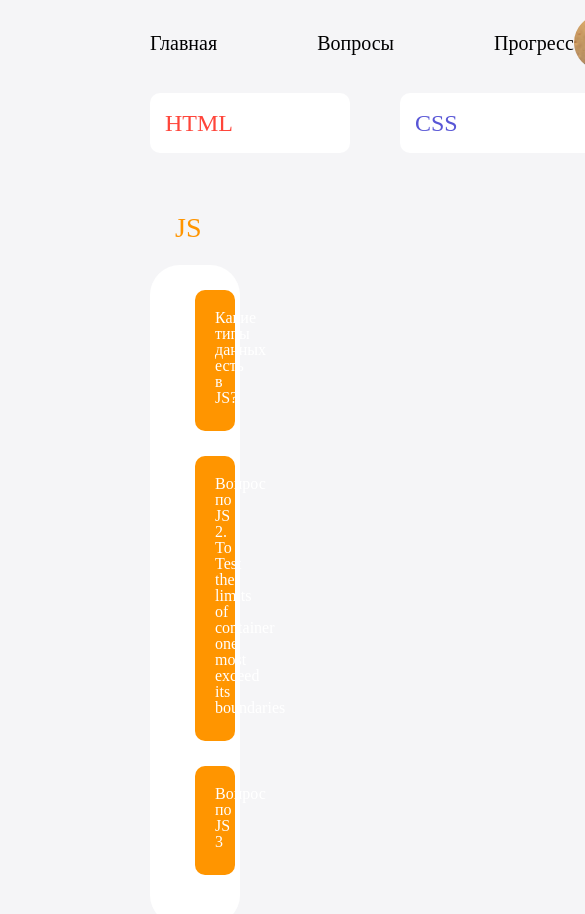
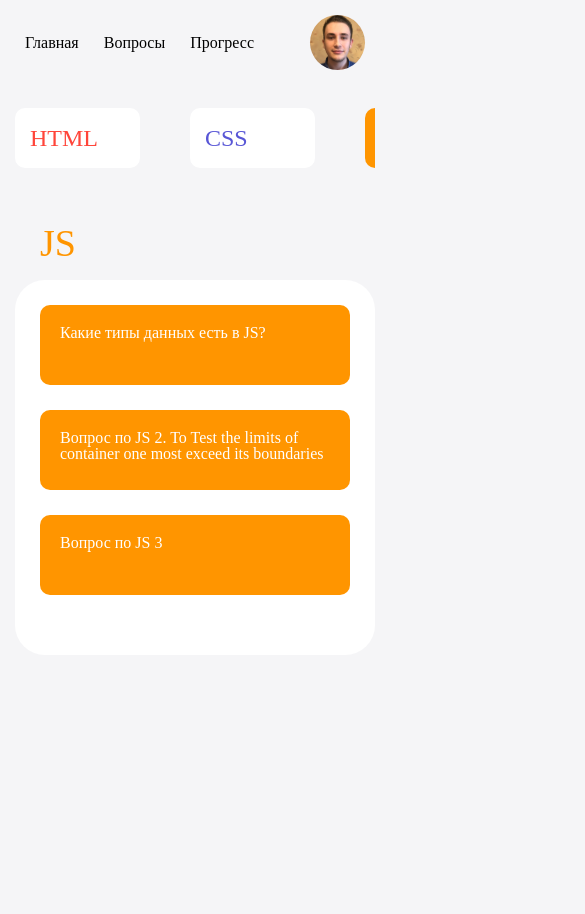
Before and after one commit to AlexMedyantsev/FrontendInterviewQuestions, a React app: page /questions in a window 390 px wide. Shown: the top 914 px of the page, 585 px wide, since content can reach past the window. After the commit the page ends 844 px from the top, so only its background shows below. Built offline with nearby package versions, Linux system fonts and the light colour scheme; a web font is replaced by a local one.

Commit message:
Сделал страницу с вопросами адаптивной для мобильных устройств

```diff
--- a/src/components/CodeSnippet.js
+++ b/src/components/CodeSnippet.js
@@ -5,7 +5,7 @@ import {docco, a11yDark} from 'react-syntax-highlighter/dist/esm/styles/hljs';
 function CodeSnippet({code, codeLanguage }) {
   return (
     <div className="code">
-      <SyntaxHighlighter showLineNumbers={true} language={codeLanguage} customStyle={{padding: '0.8em', lineHeight: '27px', paddingTop: '1em'}} style={a11yDark}>
+      <SyntaxHighlighter showLineNumbers={true} wrapLongLines={true} language={codeLanguage} customStyle={{padding: '0.8em', fontSize: '13px', lineHeight: '27px', paddingTop: '1em'}} style={a11yDark}>
         {code}
       </SyntaxHighlighter>
     </div>
--- a/src/components/QuestionContainer.js
+++ b/src/components/QuestionContainer.js
@@ -19,9 +19,13 @@ function QuestionContainer({question, color}) {
     changeCardState({...cardState, isAnswerShown: !cardState.isAnswerShown})
   }
 
+  let closeAllHandler = () => {
+    changeCardState({isOpen: false, isAnswerShown: false})
+  }
 
   return (
-    <div
+    <motion.div
+      // animate={cardState.isOpen ? {width: '47%'} : {width: '30%'}}
       className={cardState.isOpen ? "question" : "question question--rolled"}
       style={{backgroundColor: color}}
     >
@@ -57,7 +61,7 @@ function QuestionContainer({question, color}) {
         {cardState.isOpen &&
           <motion.button
             whileTap={{scale: 0.95}}
-            whileHover={{scale: 1.05, transition: {duration: 0.2}}}
+            whileHover={{scale: 1.05, backgroundColor: 'rgba(255,255,255,0.85)', transition: {duration: 0.2}}}
             onClick={() => rollOutAnswerHandler()}
             className={cardState.isAnswerShown ? 'card-button card-button--close' : 'card-button card-button--open'}
           >
@@ -70,8 +74,8 @@ function QuestionContainer({question, color}) {
           cardState.isOpen &&
           <motion.button
             whileTap={{scale: 0.95}}
-            whileHover={{scale: 1.05, transition: {duration: 0.2}}}
-            onClick={() => rollOutCardHandler()}
+            whileHover={{scale: 1.05, backgroundColor: 'rgba(255,255,255,0.85)', transition: {duration: 0.2}}}
+            onClick={() => closeAllHandler()}
             className={cardState.isOpen ? 'card-button card-button--close' : 'card-button card-button--open'}
           >
             Свернуть карточку
@@ -79,7 +83,7 @@ function QuestionContainer({question, color}) {
         }
       </div>
 
-    </div>
+    </motion.div>
   )
 }
 
--- a/src/styles/blocks/Main.scss
+++ b/src/styles/blocks/Main.scss
@@ -10,90 +10,6 @@
   padding-right: 150px;
 }
 
-.small__section-container {
-  display: none;
-
-  &--visible {
-    display: flex;
-    justify-content: flex-start;
-    align-items: center;
-    width: 100%;
-    height: 75px;
-    margin-bottom: 30px;
-  }
-}
-
-.section__small-list {
-  display: flex;
-  justify-content: center;
-}
-
-.section__small-inside-title {
-  font-size: 24px;
-  font-family: 'SF-Pro-Display-Medium';
-}
-
-.section__small {
-  width: 200px;
-  height: 60px;
-  padding: 15px;
-  display: flex;
-  justify-content: flex-start;
-  align-items: center;
-  border-radius: 10px;
-  cursor: pointer;
-
-  &:not(:nth-of-type(1)) {
-    margin-left: 50px;
-  }
-}
-
-.section__container {
-  width: 100%;
-  display: flex;
-  flex-wrap: wrap;
-  align-content: flex-start;
-  justify-content: space-between;
-}
-
-.section {
-  display: flex;
-  flex-direction: column;
-}
-
-.section__title {
-  display: none;
-
-  &--visible {
-    display: block;
-    font-family: 'SF-Pro-Display-Bold';
-    font-size: $extraLargeTitle;
-    min-height: 50px;
-    margin-bottom: 10px;
-    margin-left: 45px;
-    cursor: pointer;
-  }
-}
-
-.section__main {
-  min-height: 500px;
-  flex-grow: 1;
-  margin-bottom: 40px;
-  padding: 45px;
-  padding-top: 35px;
-  border-radius: 30px;
-  background-color: #fff;
-}
-
-.section__inner-title {
-  font-size: $title3;
-  font-family: 'SF-Pro-Display-Medium';
-}
-
-.section__info {
-  width: 100%;
-}
-
 .code {
   width: 100%;
   margin-top: 20px;
@@ -101,3 +17,15 @@
   border-radius: 10px;
   overflow: hidden;
 }
+
+@media (max-width: 768px) {
+  .main {
+    width: 100%;
+    padding-left: 15px;
+    padding-right: 15px;
+  }
+}
+
+@media (min-width: 768px) and (max-width: 1024px) {
+
+}
--- a/src/styles/blocks/Question.scss
+++ b/src/styles/blocks/Question.scss
@@ -23,6 +23,8 @@
 
 .question__rolled-text {
   margin-bottom: 5px;
+  width: 100%;
+  flex-grow: 1;
 }
 
 .card-button {
@@ -68,3 +70,20 @@
     border-radius: 1px;
   }
 }
+
+@media (max-width: 768px) {
+  .question {
+    width: 100%;
+    margin-left: 0px;
+
+    &--rolled {
+      width: 100%;
+    }
+  }
+
+  .question__list {
+    justify-content: center;
+  }
+}
+
+@media (min-width: 768px) and (max-width: 1024px) {}
--- a/src/styles/blocks/Section.scss
+++ b/src/styles/blocks/Section.scss
@@ -44,3 +44,59 @@
     background-color: #fff;
   }
 }
+
+.section__container {
+  width: 100%;
+  display: flex;
+  flex-wrap: wrap;
+  align-content: flex-start;
+  justify-content: space-between;
+}
+
+.section {
+  display: flex;
+  flex-direction: column;
+}
+
+.section__title {
+  display: none;
+
+  &--visible {
+    display: block;
+    font-family: 'SF-Pro-Display-Bold';
+    font-size: $extraLargeTitle;
+    min-height: 50px;
+    margin-bottom: 10px;
+    margin-left: 45px;
+    cursor: pointer;
+  }
+}
+
+.section__main {
+  min-height: 500px;
+  flex-grow: 1;
+  margin-bottom: 40px;
+  padding: 45px;
+  padding-top: 35px;
+  border-radius: 30px;
+  background-color: #fff;
+}
+
+.section__inner-title {
+  font-size: $title3;
+  font-family: 'SF-Pro-Display-Medium';
+}
+
+.section__info {
+  width: 100%;
+}
+
+@media (max-width: 768px) {
+  .section__item {
+    width: 100%;
+  }
+}
+
+@media (min-width: 768px) and (max-width: 1024px) {
+
+}
--- /dev/null
+++ b/src/styles/blocks/SmallSection.scss
@@ -0,0 +1,56 @@
+.small__section-container {
+  display: none;
+
+  &--visible {
+    display: flex;
+    justify-content: flex-start;
+    align-items: center;
+    width: 100%;
+    height: 75px;
+    margin-bottom: 30px;
+  }
+}
+
+.section__small-list {
+  display: flex;
+  justify-content: center;
+}
+
+.section__small-inside-title {
+  font-size: 24px;
+  font-family: 'SF-Pro-Display-Medium';
+}
+
+.section__small {
+  width: 200px;
+  height: 60px;
+  padding: 15px;
+  display: flex;
+  justify-content: flex-start;
+  align-items: center;
+  border-radius: 10px;
+  cursor: pointer;
+
+  &:not(:nth-of-type(1)) {
+    margin-left: 50px;
+  }
+}
+
+@media (max-width: 768px) {
+  .small__section-container {
+    width: 100%;
+  }
+
+  .section__small-list {
+    overflow-x: scroll;
+    justify-content: flex-start;
+  }
+
+  .section__small {
+    min-width: 125px;
+  }
+}
+
+@media (min-width: 768px) and (max-width: 1024px) {
+
+}
--- a/src/styles/blocks/Title.scss
+++ b/src/styles/blocks/Title.scss
@@ -7,3 +7,11 @@
 .sub__title {
   font-family: 'SF-Pro-Display-Medium';
 }
+
+@media (max-width: 768px) {
+  .title {
+    font-size: 38px;
+  }
+}
+
+@media (min-width: 768px) and (max-width: 1024px) {}
--- a/src/styles/header.scss
+++ b/src/styles/header.scss
@@ -13,7 +13,6 @@
 
 .header__links {
   display: flex;
-
 }
 
 .header__link {
@@ -55,3 +54,25 @@
   align-items: center;
   cursor: pointer;
 }
+
+@media (max-width: 768px) {
+  .header {
+    padding-left: 25px;
+    padding-right: 25px;
+    margin-bottom: 15px;
+  }
+
+  .header__link {
+    font-size: 16px;
+
+    &:not(:nth-of-type(1)) {
+      margin-left: 25px;
+    }
+  }
+
+  .header__account-name {
+    display: none;
+  }
+}
+
+@media (min-width: 768px) and (max-width: 1024px) {}
--- a/src/styles/index.scss
+++ b/src/styles/index.scss
@@ -5,6 +5,7 @@
 @import './header.scss';
 @import './blocks/Main.scss';
 @import './blocks/Section.scss';
+@import './blocks/SmallSection.scss';
 @import './blocks/Title.scss';
 @import './blocks/Question.scss';
 
--- a/src/utils/const.js
+++ b/src/utils/const.js
@@ -144,7 +144,9 @@ export const questions = [
     questionTitle: 'Вопрос по JS 2. To Test the limits of container one most exceed its boundaries',
     questionCode: `// null, undefined, boolean, string, number, string, object, symbol`,
     questionAnswer: 'Какие типы данных есть в JS2?',
-    answerCode: `// null, undefined, boolean, string, number, string, object, symbol`,
+    answerCode: `const x = function(x) {
+ return x + 2;
+}`,
     get questionComposition() {
       return [
         {
@@ -164,7 +166,7 @@ export const questions = [
           text: this.questionAnswer,
           type: 'text',
         }, {
-          code: this.questionCode,
+          code: this.answerCode,
           codeType: 'javascript',
           type: 'code',
         }
@@ -198,7 +200,7 @@ export const questions = [
           text: this.questionAnswer,
           type: 'text',
         }, {
-          code: this.questionCode,
+          code: this.answerCode,
           codeType: 'javascript',
           type: 'code',
         }
@@ -232,7 +234,45 @@ export const questions = [
           text: this.questionAnswer,
           type: 'text',
         }, {
+          code: this.answerCode,
+          type: 'code',
+        }
+      ]
+    },
+    answeredRightTimes: 0,
+    answeredWrongTimes: 0,
+  },
+  {
+    type: 'CSS',
+    questionTitle: 'Какие типы данных есть в CSS?',
+    questionCode: `.red {
+  color: red;
+}`,
+    questionAnswer: 'Вот такие типы данных есть в CSS',
+    answerCode: `.red {
+  color: red;
+}`,
+    get questionComposition() {
+      return [
+        {
+          text: this.questionTitle,
+          type: 'text',
+        },
+        {
           code: this.questionCode,
+          codeType: 'css',
+          type: 'code',
+        },
+      ]
+    },
+    get answerComposition() {
+      return [
+        {
+          text: this.questionAnswer,
+          type: 'text',
+        }, {
+          code: this.answerCode,
+          codeType: 'css',
           type: 'code',
         }
       ]
```
